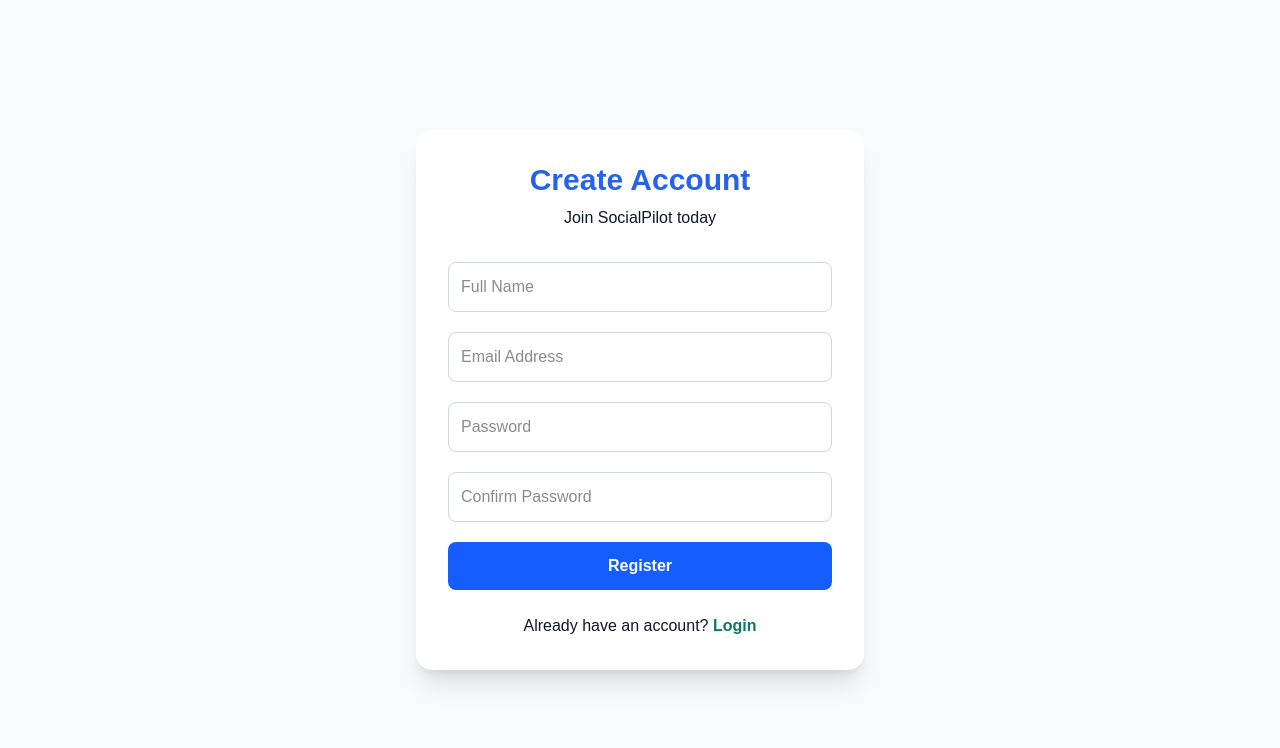
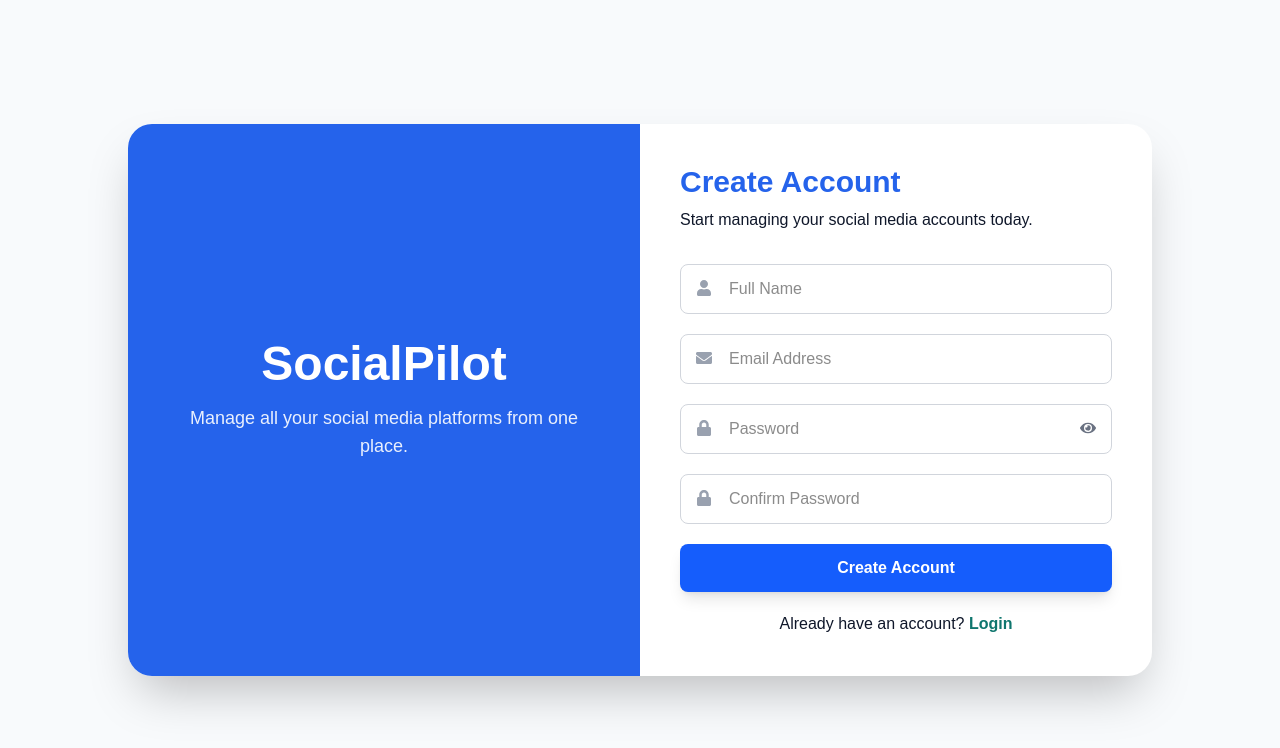
Before and after one commit to Pranjal1819/SocialPilot_Team3, a Next.js app in the folder frontend/: page /register in a window 1280 px wide. Shown: the top 748 px of the page. Built offline with nearby package versions, Linux system fonts and the light colour scheme.

Commit message:
Enhance authentication UI with modern layout and password toggle

```diff
--- a/frontend/src/app/login/page.tsx
+++ b/frontend/src/app/login/page.tsx
@@ -1,64 +1,69 @@
 "use client";
 
-import Input from "../../components/Input";
+import { useState } from "react";
+import Link from "next/link";
+import { FaEnvelope, FaLock, FaEye, FaEyeSlash } from "react-icons/fa";
+import AuthLayout from "../../components/AuthLayout";
 import Button from "../../components/Button";
 import { COLORS } from "../../styles/colors";
 
 export default function LoginPage() {
+  const [email, setEmail] = useState("");
+  const [password, setPassword] = useState("");
+  const [showPassword, setShowPassword] = useState(false);
+
   return (
-    <div
-      className="min-h-screen flex items-center justify-center p-6"
-      style={{ backgroundColor: COLORS.background }}
+    <AuthLayout
+      title="Welcome Back!"
+      subtitle="Login to continue managing your social media accounts."
     >
-      <div
-        className="w-full max-w-md rounded-2xl shadow-xl p-8"
-        style={{ backgroundColor: COLORS.card }}
-      >
-        <h1
-          className="text-3xl font-bold text-center mb-2"
-          style={{ color: COLORS.primary }}
-        >
-          SocialPilot
-        </h1>
-
-        <p
-          className="text-center mb-8"
-          style={{ color: COLORS.text }}
-        >
-          Login to your account
-        </p>
-
-        <div className="space-y-5">
-          <Input
+      <div className="space-y-5">
+        {/* Email */}
+        <div className="relative">
+          <FaEnvelope className="absolute left-4 top-4 text-gray-400" />
+          <input
             type="email"
-            placeholder="Enter your email"
-          />
-
-          <Input
-            type="password"
-            placeholder="Enter your password"
-          />
-
-          <Button
-            text="Login"
-            type="submit"
+            placeholder="Email Address"
+            value={email}
+            onChange={(e) => setEmail(e.target.value)}
+            className="w-full border border-gray-300 rounded-lg py-3 pl-12 pr-4 focus:outline-none focus:ring-2 focus:ring-blue-600"
           />
         </div>
 
-        <p
-          className="text-center mt-6"
-          style={{ color: COLORS.text }}
-        >
+        {/* Password */}
+        <div className="relative">
+          <FaLock className="absolute left-4 top-4 text-gray-400" />
+
+          <input
+            type={showPassword ? "text" : "password"}
+            placeholder="Password"
+            value={password}
+            onChange={(e) => setPassword(e.target.value)}
+            className="w-full border border-gray-300 rounded-lg py-3 pl-12 pr-12 focus:outline-none focus:ring-2 focus:ring-blue-600"
+          />
+
+          <button
+            type="button"
+            onClick={() => setShowPassword(!showPassword)}
+            className="absolute right-4 top-4 text-gray-500"
+          >
+            {showPassword ? <FaEyeSlash /> : <FaEye />}
+          </button>
+        </div>
+
+        <Button text="Login" type="submit" />
+
+        <p className="text-center" style={{ color: COLORS.text }}>
           Don't have an account?{" "}
-          <a
+          <Link
             href="/register"
             className="font-semibold"
             style={{ color: COLORS.secondary }}
           >
             Register
-          </a>
+          </Link>
         </p>
       </div>
-    </div>
+    </AuthLayout>
   );
 }
--- a/frontend/src/app/register/page.tsx
+++ b/frontend/src/app/register/page.tsx
@@ -1,74 +1,90 @@
 "use client";
 
-import Input from "../../components/Input";
+import { useState } from "react";
+import Link from "next/link";
+import { FaEnvelope, FaLock, FaUser, FaEye, FaEyeSlash } from "react-icons/fa";
+import AuthLayout from "../../components/AuthLayout";
 import Button from "../../components/Button";
 import { COLORS } from "../../styles/colors";
 
 export default function RegisterPage() {
+  const [showPassword, setShowPassword] = useState(false);
+
   return (
-    <div
-      className="min-h-screen flex items-center justify-center p-6"
-      style={{ backgroundColor: COLORS.background }}
+    <AuthLayout
+      title="Create Account"
+      subtitle="Start managing your social media accounts today."
     >
-      <div
-        className="w-full max-w-md rounded-2xl shadow-xl p-8"
-        style={{ backgroundColor: COLORS.card }}
-      >
-        <h1
-          className="text-3xl font-bold text-center mb-2"
-          style={{ color: COLORS.primary }}
-        >
-          Create Account
-        </h1>
+      <div className="space-y-5">
 
-        <p
-          className="text-center mb-8"
-          style={{ color: COLORS.text }}
-        >
-          Join SocialPilot today
-        </p>
-
-        <div className="space-y-5">
-          <Input
+        {/* Full Name */}
+        <div className="relative">
+          <FaUser className="absolute left-4 top-4 text-gray-400" />
+          <input
             type="text"
             placeholder="Full Name"
-          />
-
-          <Input
-            type="email"
-            placeholder="Email Address"
-          />
-
-          <Input
-            type="password"
-            placeholder="Password"
-          />
-
-          <Input
-            type="password"
-            placeholder="Confirm Password"
-          />
-
-          <Button
-            text="Register"
-            type="submit"
+            className="w-full border border-gray-300 rounded-lg py-3 pl-12 pr-4 focus:outline-none focus:ring-2 focus:ring-blue-600"
           />
         </div>
 
+        {/* Email */}
+        <div className="relative">
+          <FaEnvelope className="absolute left-4 top-4 text-gray-400" />
+          <input
+            type="email"
+            placeholder="Email Address"
+            className="w-full border border-gray-300 rounded-lg py-3 pl-12 pr-4 focus:outline-none focus:ring-2 focus:ring-blue-600"
+          />
+        </div>
+
+        {/* Password */}
+        <div className="relative">
+          <FaLock className="absolute left-4 top-4 text-gray-400" />
+          <input
+            type={showPassword ? "text" : "password"}
+            placeholder="Password"
+            className="w-full border border-gray-300 rounded-lg py-3 pl-12 pr-12 focus:outline-none focus:ring-2 focus:ring-blue-600"
+          />
+
+          <button
+            type="button"
+            onClick={() => setShowPassword(!showPassword)}
+            className="absolute right-4 top-4 text-gray-500"
+          >
+            {showPassword ? <FaEyeSlash /> : <FaEye />}
+          </button>
+        </div>
+
+        {/* Confirm Password */}
+        <div className="relative">
+          <FaLock className="absolute left-4 top-4 text-gray-400" />
+          <input
+            type={showPassword ? "text" : "password"}
+            placeholder="Confirm Password"
+            className="w-full border border-gray-300 rounded-lg py-3 pl-12 pr-4 focus:outline-none focus:ring-2 focus:ring-blue-600"
+          />
+        </div>
+
+        <Button
+          text="Create Account"
+          type="submit"
+        />
+
         <p
-          className="text-center mt-6"
+          className="text-center"
           style={{ color: COLORS.text }}
         >
           Already have an account?{" "}
-          <a
+          <Link
             href="/login"
             className="font-semibold"
             style={{ color: COLORS.secondary }}
           >
             Login
-          </a>
+          </Link>
         </p>
+
       </div>
-    </div>
+    </AuthLayout>
   );
 }
--- /dev/null
+++ b/frontend/src/components/AuthLayout.tsx
@@ -0,0 +1,63 @@
+"use client";
+
+import { ReactNode } from "react";
+import { COLORS } from "../styles/colors";
+
+type AuthLayoutProps = {
+  title: string;
+  subtitle: string;
+  children: ReactNode;
+};
+
+export default function AuthLayout({
+  title,
+  subtitle,
+  children,
+}: AuthLayoutProps) {
+  return (
+    <div
+      className="min-h-screen flex items-center justify-center p-6"
+      style={{ backgroundColor: COLORS.background }}
+    >
+      <div className="grid md:grid-cols-2 w-full max-w-5xl bg-white rounded-3xl shadow-2xl overflow-hidden">
+
+        {/* Left Side */}
+        <div
+          className="hidden md:flex flex-col justify-center items-center p-10 text-white"
+          style={{ backgroundColor: COLORS.primary }}
+        >
+          <h1 className="text-5xl font-bold mb-4">
+            SocialPilot
+          </h1>
+
+          <p className="text-center text-lg opacity-90">
+            Manage all your social media platforms
+            from one place.
+          </p>
+        </div>
+
+        {/* Right Side */}
+        <div className="p-10 flex flex-col justify-center">
+
+          <h2
+            className="text-3xl font-bold mb-2"
+            style={{ color: COLORS.primary }}
+          >
+            {title}
+          </h2>
+
+          <p
+            className="mb-8"
+            style={{ color: COLORS.text }}
+          >
+            {subtitle}
+          </p>
+
+          {children}
+
+        </div>
+
+      </div>
+    </div>
+  );
+}
--- a/frontend/src/components/Button.tsx
+++ b/frontend/src/components/Button.tsx
@@ -12,7 +12,7 @@
   return (
     <button
       type={type}
-      className="w-full bg-blue-600 hover:bg-blue-700 text-white py-3 rounded-lg font-semibold transition"
+      className="w-full bg-blue-600 hover:bg-blue-700 text-white py-3 rounded-lg font-semibold shadow-lg transition-all duration-300 hover:scale-[1.02]"
     >
       {text}
     </button>
--- /dev/null
+++ b/package.json
@@ -0,0 +1,5 @@
+{
+  "dependencies": {
+    "react-icons": "^5.7.0"
+  }
+}
```
Also changed, not shown: 1 other file (tests, documents, lock files or other folders).
